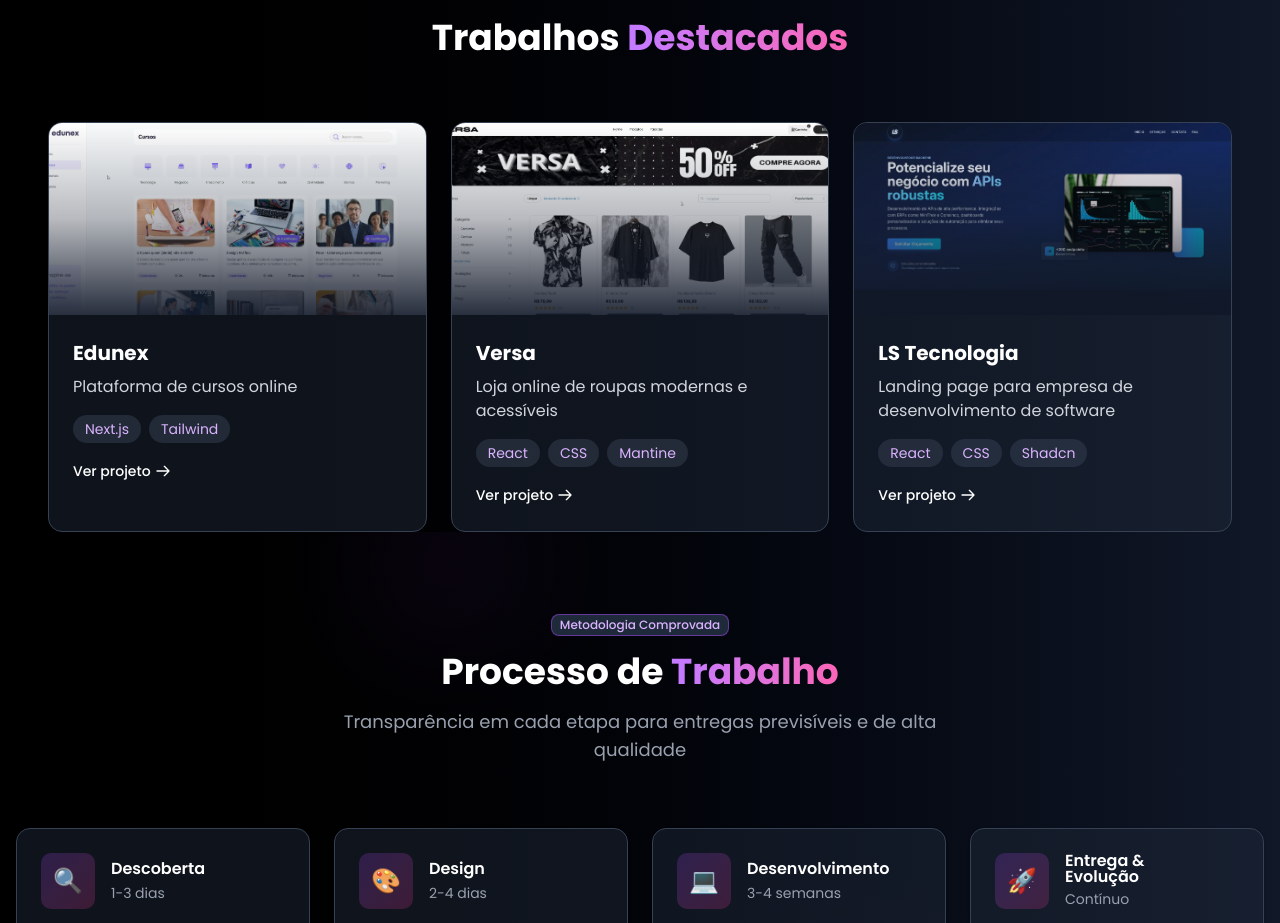
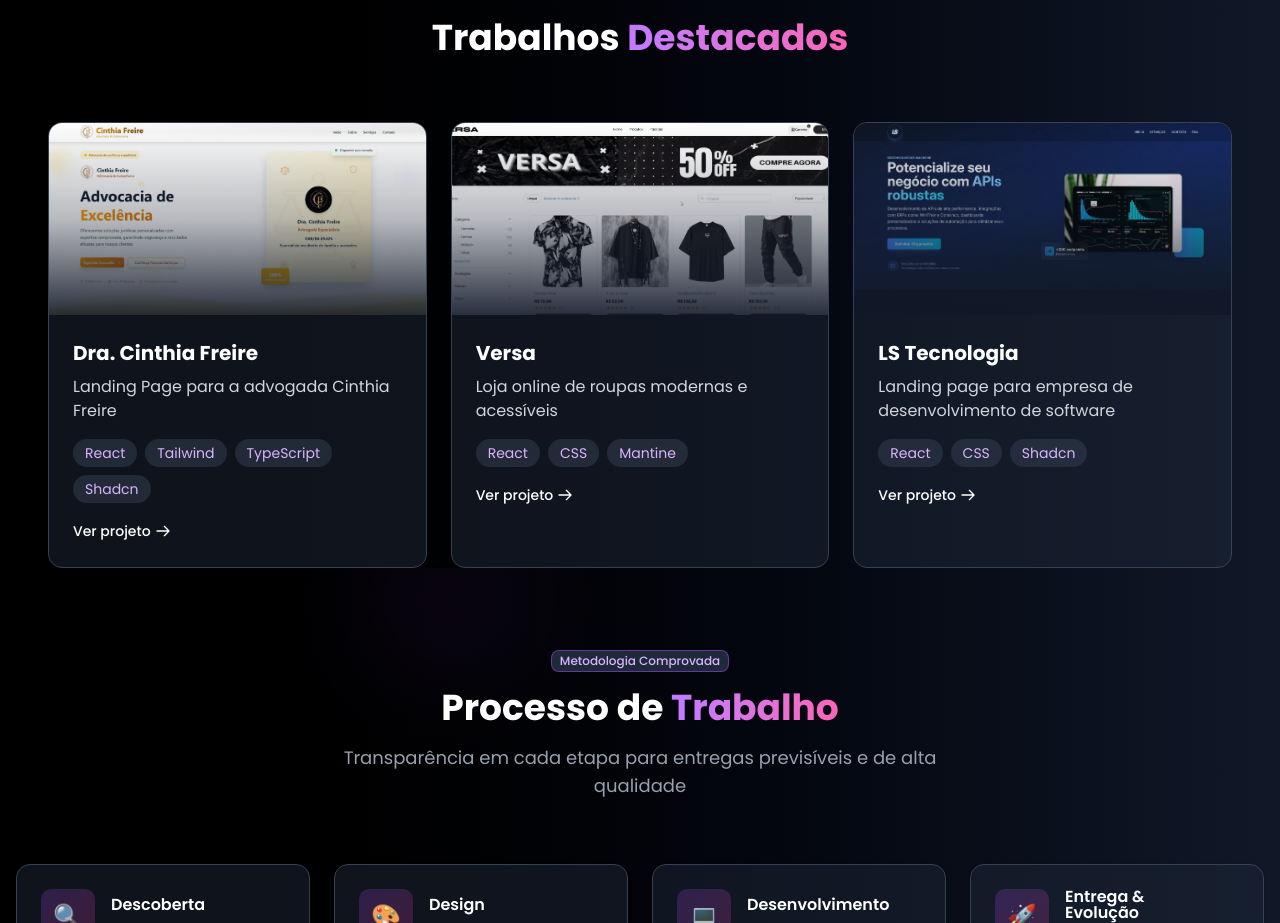
Before and after one commit to GabryelKadmo/kadmo-tech, a Next.js app: page / in a window 1280 px wide. Shown: the part 1260-2183 px from the top of the page. Built offline with nearby package versions, Linux system fonts and the light colour scheme.

Commit message:
Add Vercel configuration for URL rewrites

```diff
--- a/components/custom/PortfolioSection.tsx
+++ b/components/custom/PortfolioSection.tsx
@@ -5,11 +5,11 @@ import { ProjectCard } from "./ProjectCard";
 export function PortfolioSection() {
     const projects = [
         {
-            title: "Edunex",
-            description: "Plataforma de cursos online",
-            tags: ["Next.js", "Tailwind"],
-            image: "/Edunex-preview.webp",
-            link: "https://edunex-pro.vercel.app"
+            title: "Dra. Cinthia Freire",
+            description: "Landing Page para a advogada Cinthia Freire",
+            tags: ["React", "Tailwind", "TypeScript", "Shadcn"],
+            image: "/DraCinthiaPreview.webp",
+            link: "https://cinthia-freire.vercel.app/"
         },
         {
             title: "Versa",
```
Also changed, not shown: public/DraCinthiaPreview.webp (added), public/Edunex-preview.webp (deleted), vercel.json (added).
